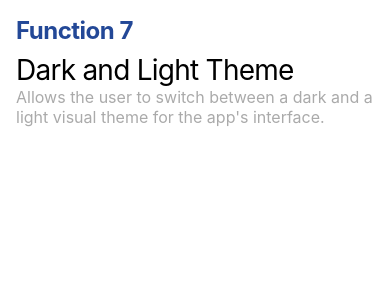
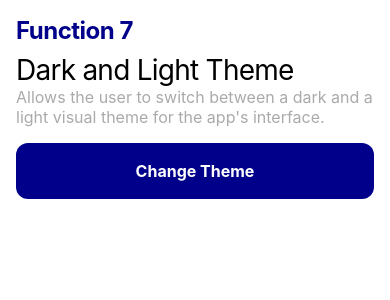
Before and after one commit to ErenElagz/10-Features-in-React-Native-Mobile-App, a React Native app: screen /Theme in a window 390 px wide. Shown: the top 300 px of the page. Built offline with nearby package versions, Linux system fonts and the light colour scheme.

Commit message:
feat: Add internationalization support with i18next and react-i18next; implement theme context for dark mode functionality

```diff
--- a/package.json
+++ b/package.json
@@ -14,7 +14,9 @@
     "@react-navigation/native": "^7.1.6",
     "@react-navigation/native-stack": "^7.3.8",
     "@react-navigation/stack": "^7.2.10",
+    "i18next": "^24.2.3",
     "react": "19.0.0",
+    "react-i18next": "^15.4.1",
     "react-native": "0.79.0",
     "react-native-display": "^1.0.8",
     "react-native-fs": "^2.20.0",
@@ -22,6 +24,7 @@
     "react-native-gesture-handler": "^2.25.0",
     "react-native-get-location": "^5.0.0",
     "react-native-leaflet-view": "^0.1.2",
+    "react-native-localize": "^3.4.1",
     "react-native-maps": "^1.20.1",
     "react-native-permissions": "^5.3.0",
     "react-native-reanimated": "^3.17.3",
--- a/src/components/Button/index.tsx
+++ b/src/components/Button/index.tsx
@@ -4,11 +4,12 @@ import {TouchableOpacity, Text, StyleSheet} from 'react-native';
 type CustomButtonProps = {
   title: string;
   onPress: () => void;
+  style?: object;
 };
 
-const CustomButton: React.FC<CustomButtonProps> = ({title, onPress}) => {
+const CustomButton: React.FC<CustomButtonProps> = ({title, onPress, style}) => {
   return (
-    <TouchableOpacity style={styles.button} onPress={onPress}>
+    <TouchableOpacity style={styles.button} onPress={onPress} {...style}>
       <Text style={styles.buttonText}>{title}</Text>
     </TouchableOpacity>
   );
--- a/src/screens/Localization/Localization.tsx
+++ b/src/screens/Localization/Localization.tsx
@@ -4,8 +4,8 @@ import Pages from '../../data/Pages';
 
 export default function LocalizationScreen() {
   return (
-    <View style={styles.container}>
-      <View>
+    <View style={{flex: 1}}>
+      <View style={styles.container}>
         <Text style={styles.function}>Function {Pages[4].index}</Text>
         <Text style={styles.title}>{Pages[4].title}</Text>
         <Text style={styles.description}>{Pages[4].description}</Text>
--- a/src/screens/Theme/Theme.tsx
+++ b/src/screens/Theme/Theme.tsx
@@ -1,39 +1,82 @@
-import {StyleSheet, Text, View} from 'react-native';
-import React from 'react';
+import {StyleSheet, Text, View, Button, StatusBar} from 'react-native';
+import React, {useState, createContext, useContext} from 'react';
 import Pages from '../../data/Pages';
+import CustomButton from '../../components/Button';
 
-export default function CameraScreen() {
+const ThemeContext = createContext();
+const useTheme = () => useContext(ThemeContext);
+
+const ThemeProvider = ({children}) => {
+  const [isDarkMode, setIsDarkMode] = useState(false);
+  const toggleTheme = () => setIsDarkMode(!isDarkMode);
+  const theme = {
+    colors: {
+      background: isDarkMode ? '#000' : '#fff',
+      text: isDarkMode ? '#fff' : '#000',
+      primary: isDarkMode ? 'yellow' : 'darkblue',
+      textSecondary: isDarkMode ? '#ffffff50' : '#aaa',
+    },
+    isDarkMode,
+    toggleTheme,
+  };
+
   return (
-    <View style={styles.container}>
-      <View>
-        <Text style={styles.function}>Function {Pages[6].index}</Text>
-        <Text style={styles.title}>{Pages[6].title}</Text>
-        <Text style={styles.description}>{Pages[6].description}</Text>
-      </View>
-    </View>
+    <ThemeContext.Provider value={theme}>{children}</ThemeContext.Provider>
   );
-}
+};
+
+const ThemeScreenContent = () => {
+  const {colors, toggleTheme} = useTheme();
 
   const styles = StyleSheet.create({
     container: {
       flex: 1,
-    backgroundColor: '#fff',
+      backgroundColor: colors.background,
       padding: 16,
     },
     title: {
       fontSize: 28,
       marginTop: 8,
-    color: '#000',
+      color: colors.text,
       letterSpacing: -0.75,
     },
     description: {
       fontSize: 16,
-    color: '#aaa',
+      color: colors.textSecondary,
+      marginBottom: 16,
     },
     function: {
       fontSize: 24,
-    color: '#234897',
+      color: colors.primary,
       letterSpacing: -0.5,
       fontWeight: 'bold',
     },
   });
+
+  return (
+    <View style={{flex: 1}}>
+      <StatusBar
+        barStyle={colors.isDarkMode ? 'light-content' : 'dark-content'}
+      />
+      <View style={styles.container}>
+        <Text style={styles.function}>Function {Pages[6].index}</Text>
+        <Text style={styles.title}>{Pages[6].title}</Text>
+        <Text style={styles.description}>{Pages[6].description}</Text>
+
+        <CustomButton
+          title="Change Theme"
+          onPress={toggleTheme}
+          style={{backgroundColor: colors.primary, borderRadius: 12}}
+        />
+      </View>
+    </View>
+  );
+};
+
+export default function ThemeScreen() {
+  return (
+    <ThemeProvider>
+      <ThemeScreenContent />
+    </ThemeProvider>
+  );
+}
```
Also changed, not shown: src/locales/en.json (added, +8 -0 lines), src/locales/tr.json (added, +8 -0 lines), src/screens/Theme/ThemeContext.js (added, +24 -0 lines), 1 other file (tests, documents, lock files or other folders). Lines whose indentation alone changed are shown as unchanged.
